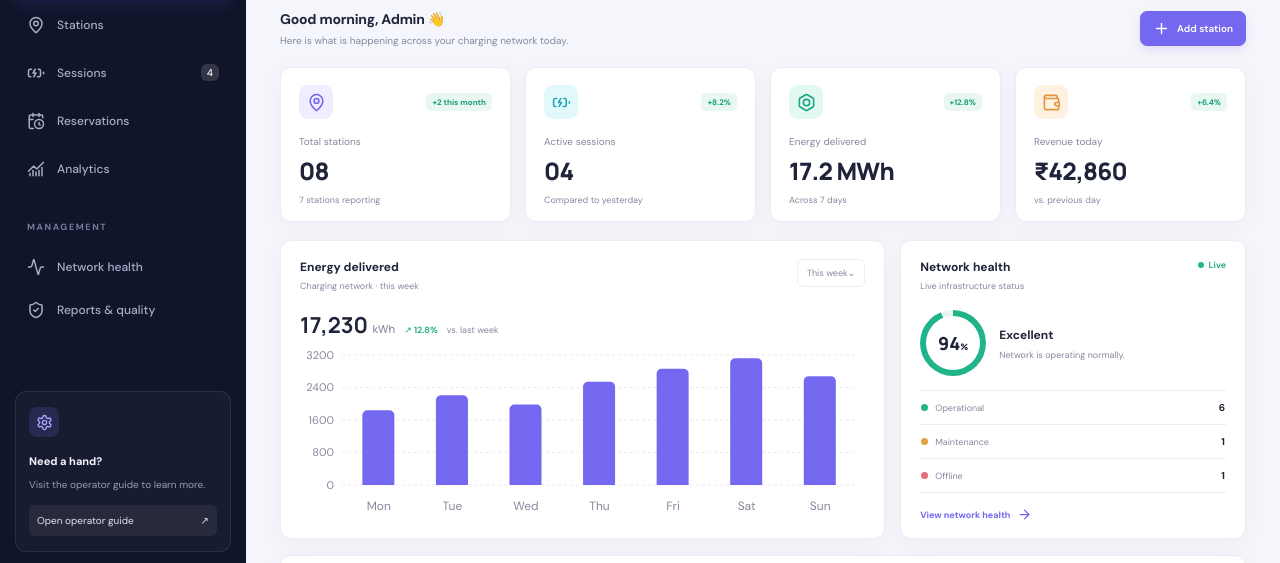
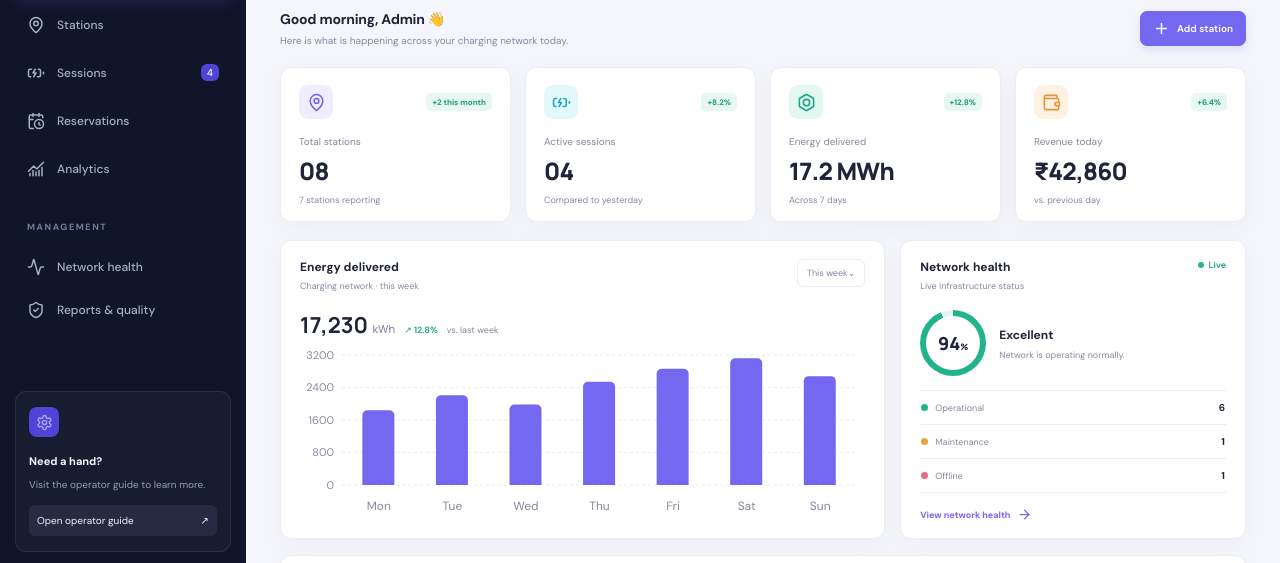
Before and after one commit to shrivarsah/EV-CHARGING-MANAGEMENT-PROJECT, a React (Vite) app: page / in a window 1280 px wide. Shown: the part 165-728 px from the top of the page. Built offline with nearby package versions, Linux system fonts and the light colour scheme.

Commit message:
Improve dashboard text contrast

```diff
--- a/src/styles.css
+++ b/src/styles.css
@@ -52,14 +52,15 @@ button:disabled { opacity: .5; cursor: not-allowed; }
 .nav-item:hover { color: white; background: #262b43; }
 .nav-item.active { background: linear-gradient(100deg, #6254e8, #5143d6); color: white; box-shadow: 0 5px 15px #6658e433; }
 .nav-item.active svg { color: white; }
-.nav-count { margin-left: auto; border-radius: 6px; padding: 2px 6px; background: #ffffff25; color: white; font-size: 10px; }
+.nav-count { margin-left: auto; border-radius: 6px; padding: 2px 6px; background: #5143d6; color: white; font-size: 10px; }
 .lower-label { margin-top: 31px; }
 .sidebar-bottom { margin-top: auto; }
 .support-card { padding: 15px 13px; border: 1px solid #ffffff15; background: #ffffff08; border-radius: 11px; }
-.support-icon { display: grid; place-items: center; width: 30px; height: 30px; margin-bottom: 12px; border-radius: 8px; background: #7467f02c; color: #aaa2ff; }
+.support-icon { display: grid; place-items: center; width: 30px; height: 30px; margin-bottom: 12px; border-radius: 8px; background: #5143d6; color: #aaa2ff; }
 .support-card strong { font-size: 11px; }
 .support-card p { color: #959bb7; font-size: 10px; line-height: 1.6; margin: 7px 0 12px; }
-.support-card button { width: 100%; border: 0; border-radius: 6px; padding: 9px 8px; background: #ffffff10; color: #e1e3f4; text-align: left; font-size: 10px; }
+.support-card button { width: 100%; border: 0; border-radius: 6px; padding: 9px 8px; background: #262b43;
+; color: #f0f1fb; text-align: left; font-size: 10px; }
 .support-card button span { float: right; }
 .profile-row { display: flex; align-items: center; gap: 10px; padding: 17px 6px 0; margin-top: 17px; border-top: 1px solid #ffffff15; }
 .avatar { width: 32px; height: 32px; display: grid; place-items: center; border-radius: 10px; background: #e4d7c6; color: #76563b; font-size: 10px; font-weight: 700; }
```
